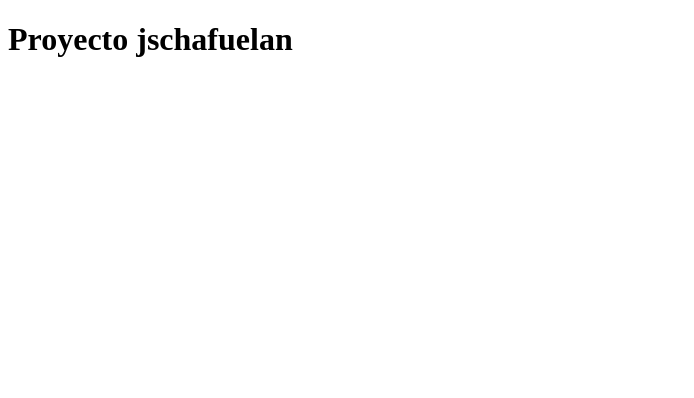
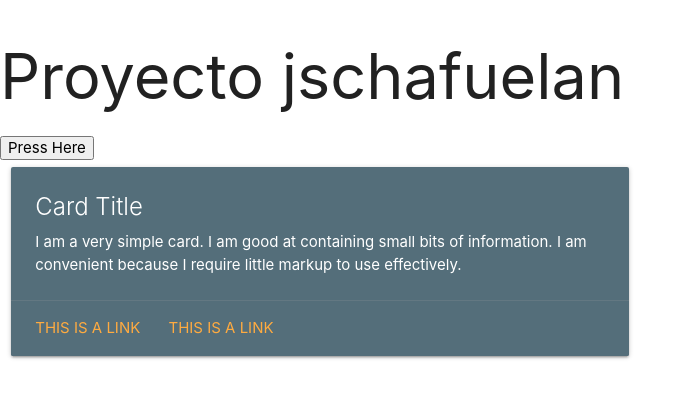
Before and after one commit to jeff1728/proyecto-jschafuelan, a plain HTML site: page index.html in a window 1280 px wide. Shown: the whole page, without its empty margins (0-694 px from the left). Drawn offline with Linux system fonts and the light colour scheme.

Commit message:
boton agregado al codigo

```diff
--- a/index.html
+++ b/index.html
@@ -4,8 +4,31 @@
      <meta charset="UTF-8">
      <meta name="viewport" content="width=device-width, initial-scale=1.0">
     <title>Document</title>
+    <link rel="stylesheet" href="css/materialize.css">
  </head>
  <body>
     <h1>Proyecto jschafuelan</h1>
+    <button>Press Here</button>
+
+
+    <div class="row">
+        <div class="col s12 m6">
+          <div class="card blue-grey darken-1">
+            <div class="card-content white-text">
+              <span class="card-title">Card Title</span>
+              <p>I am a very simple card. I am good at containing small bits of information.
+              I am convenient because I require little markup to use effectively.</p>
+            </div>
+            <div class="card-action">
+              <a href="#">This is a link</a>
+              <a href="#">This is a link</a>
+            </div>
+          </div>
+        </div>
+      </div>
+
+
+
+    <script src="js/materialize.js"></script>
  </body>
  </html>
```
Also changed, not shown: 4 other files.
